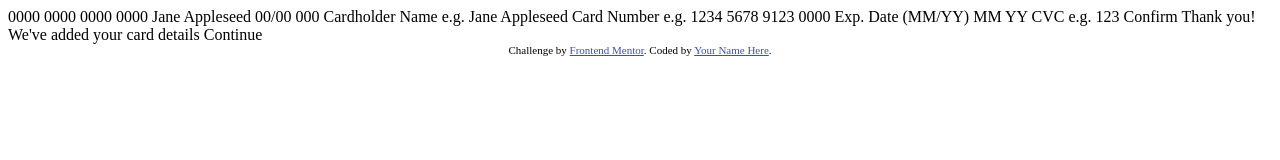
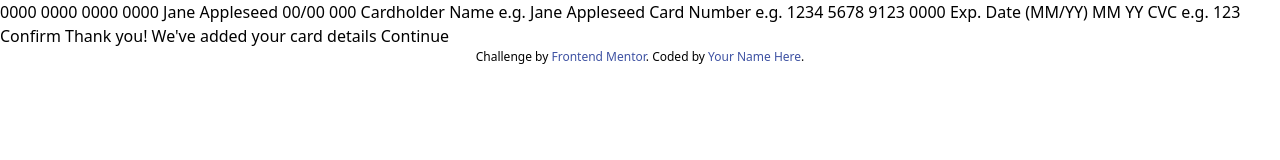
Before and after one commit to nonchain/Frontend-Mentor-Solutions, a website: page interactive-card-details-form-main/index.html in a window 1280 px wide. Drawn offline with Linux system fonts and the light colour scheme.

Commit message:
Install tailwind css

```diff
--- a/interactive-card-details-form-main/index.html
+++ b/interactive-card-details-form-main/index.html
@@ -3,16 +3,9 @@
 <head>
   <meta charset="UTF-8">
   <meta name="viewport" content="width=device-width, initial-scale=1.0"> <!-- displays site properly based on user's device -->
-
   <link rel="icon" type="image/png" sizes="32x32" href="./images/favicon-32x32.png">
-
   <title>Frontend Mentor | Interactive card details form</title>
-
-  <!-- Feel free to remove these styles or customise in your own stylesheet 👍 -->
-  <style>
-    .attribution { font-size: 11px; text-align: center; }
-    .attribution a { color: hsl(228, 45%, 44%); }
-  </style>
+  <link rel="stylesheet" href="./public/output.css">
 </head>
 <body>
 
--- /dev/null
+++ b/interactive-card-details-form-main/src/styles.css
@@ -0,0 +1,13 @@
+@tailwind base;
+@tailwind components;
+@tailwind utilities;
+
+.attribution {
+   font-size: 12px;
+   font-weight: 500;
+   text-align: center;
+}
+
+.attribution a {
+   color: hsl(228, 45%, 44%);
+}
--- /dev/null
+++ b/interactive-card-details-form-main/tailwind.config.js
@@ -0,0 +1,8 @@
+/** @type {import('tailwindcss').Config} */
+module.exports = {
+  content: ["./src/**/*.{html,js}"],
+  theme: {
+    extend: {},
+  },
+  plugins: [],
+}
```
Also changed, not shown: interactive-card-details-form-main/package.json (added, +9 -0 lines), interactive-card-details-form-main/public/output.css (added), 1 other file.
